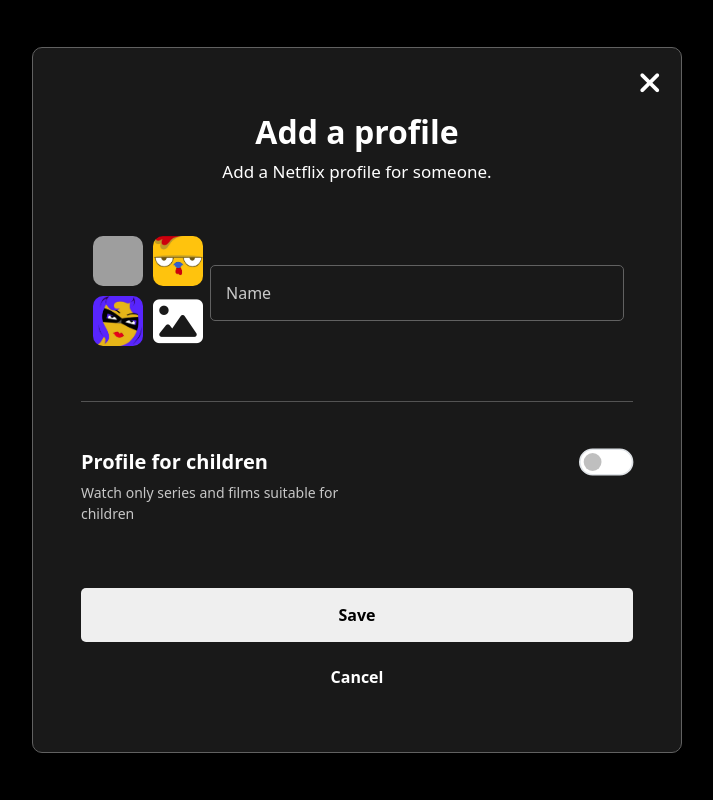
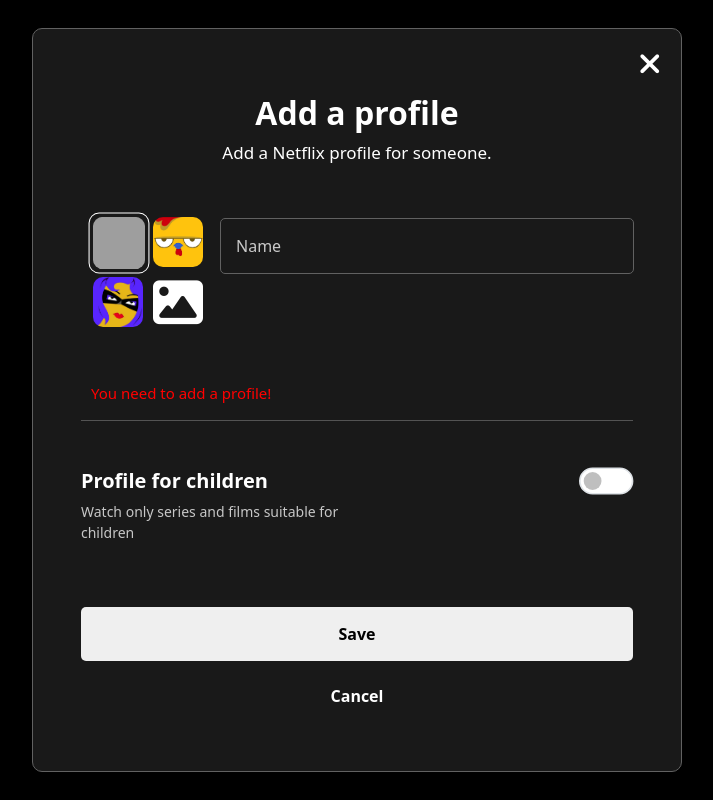
Before and after one commit to SamuelGarciaaa/Clone-Netflix, a PHP site: the page made by addProfile.php in a window 1280 px wide, after a click that opens the changed part. Shown: the whole page, without its empty margins (283-996 px from the left). Run offline with PHP 8.4, Linux system fonts and the light colour scheme; some libraries are stand-ins or nearby versions; grey boxes are pictures that could not be loaded.

Commit message:
Correção de bugs e melhorias. Página addProfile melhorada.

```diff
--- a/addProfile.php
+++ b/addProfile.php
@@ -7,10 +7,30 @@
 
 <!-- Code beggins here. -->
 
+<?php
+    if(isset($_REQUEST['cod'])){
+        $error = true;
+
+        $empty = $_REQUEST['cod'] === 'empty' ? true : false;
+
+        if($empty){
+            $noProfile = true;
+        }
+
+        else{
+            $noProfile = false;
+        }
+    }
+
+    else{
+        $error = false;
+    }
+?>
+
 <body>
     <div class="custom-container position-relative">
         <div class="close-button">
-            <a href="/src/controller/addProfileControll.php"><i class="fa-solid fa-xmark"></i></a>
+            <a href="/profilesPage.php"><i class="fa-solid fa-xmark"></i></a>
         </div>
 
         <div class="text text-center mb-5">
@@ -22,18 +42,18 @@
             <div class="first-layer d-flex flex-wrap align-items-center mb-5">
                 <div class="img-container">
                     <div class="img-container-div">
-                        <input type="radio" name="imgs" id="img1" class="d-none" value="img1">
-                        <label for="img1"><img src="/src/img/profiles/imgProfile1.jpg" alt="Imagem 1" class="img-profiles"></label>
+                        <input type="radio" name="imgs" id="img1" class="d-none imgs" value="img1">
+                        <label for="img1" class="label-img"><img src="/src/img/profiles/imgProfile1.jpg" alt="Imagem 1" class="img-profiles"></label>
                     </div>
 
                     <div class="img-container-div">
-                        <input type="radio" name="imgs" id="img2" class="d-none" value="img2">
-                        <label for="img2"><img src="/src/img/profiles/imgProfile2.jpg" alt="Imagem 2" class="img-profiles"></label>
+                        <input type="radio" name="imgs" id="img2" class="d-none imgs" value="img2">
+                        <label for="img2" class="label-img"><img src="/src/img/profiles/imgProfile2.jpg" alt="Imagem 2" class="img-profiles"></label>
                     </div>
 
                     <div class="img-container-div">
-                        <input type="radio" name="imgs" id="img3" class="d-none" value="img3">
-                        <label for="img3"><img src="/src/img/profiles/imgProfile3.jpg" alt="Imagem 3" class="img-profiles"></label>
+                        <input type="radio" name="imgs" id="img3" class="d-none imgs" value="img3">
+                        <label for="img3" class="label-img"><img src="/src/img/profiles/imgProfile3.jpg" alt="Imagem 3" class="img-profiles"></label>
                     </div>
 
                     <div class="img-container-div">
@@ -43,10 +63,50 @@
                 </div>
 
                 <div class="col-12 col-md-9 name-container">
-                    <input type="text" name="name" id="name" class="form-name" placeholder="Name">
+                    <input type="text" name="name" id="name" class="form-name
+                    <?php
+                        if($error){
+                            if($empty){
+                                echo 'error-form-custom';
+                            }
+                        }
+                    ?>" placeholder="Name">
+
+                    <p class="error-p mt-3
+                    <?php
+                        if($error){
+                            if($empty){
+                                echo '';
+                            }
+
+                            else{
+                                echo 'invisible';
+                            }
+                        }
+
+                        else{
+                            echo 'invisible';
+                        }
+                    ?>">Please choose an image and a name!</p>
                 </div>
             </div>
 
+            <p class="error-p
+                            <?php
+                                if($error){
+                                    if($noProfile){
+                                        echo 'invisible';
+                                    }
+
+                                    else{
+                                        echo '';
+                                    }
+                                }
+
+                                else{
+                                    echo 'invisible';
+                                }
+                            ?>">You need to add a profile!</p>
             <hr class="form-hr">
 
             <div class="row mt-5">
@@ -63,7 +123,7 @@
 
                 <div class="buttons mt-5 text-center">
                     <input type="submit" name="save" id="save" value="Save" class="custom-save mb-2">
-                    <a href="/src/controller/addProfileControll.php" class="cancelbuttton d-block w-100 fw-bold">Cancel</a>
+                    <a href="/profilesPage.php" class="cancelbuttton d-block w-100 fw-bold">Cancel</a>
                 </div>
             </div>
         </form>
--- a/src/controller/registerController.php
+++ b/src/controller/registerController.php
@@ -1,8 +1,8 @@
     <?php
         if($_POST){
             //Start the session
-            ini_set('session.save_path',realpath(dirname($_SERVER['DOCUMENT_ROOT']) . '/../session'));
-            session_start();
+            @ini_set('session.save_path',realpath(dirname($_SERVER['DOCUMENT_ROOT']) . '/../session'));
+            @session_start();
 
             $email = $_POST['email'];
             $password = $_POST['password'];
--- a/src/css/addUser.css
+++ b/src/css/addUser.css
@@ -82,6 +82,7 @@
     border-radius: 5px;
     padding: 15px;
     width: 100%;
+    margin-left: 10px;
     color: white;
 
     &::placeholder{
@@ -143,3 +144,19 @@
         scale: 105%;
     }
 }
+
+.imgs:checked + .label-img{
+    border: 1px solid white;
+    border-radius: 10px;
+    scale: 105%;
+}
+
+.error-form-custom{
+    border: 1px solid red;
+}
+
+.error-p{
+    color: red;
+    font-size: 15px;
+    margin-left: 10px;
+}
```
Also changed, not shown: profilesPage.php (+10 -0 lines), src/controller/addProfileControll.php (+11 -6 lines), src/css/profiles.css (added).
